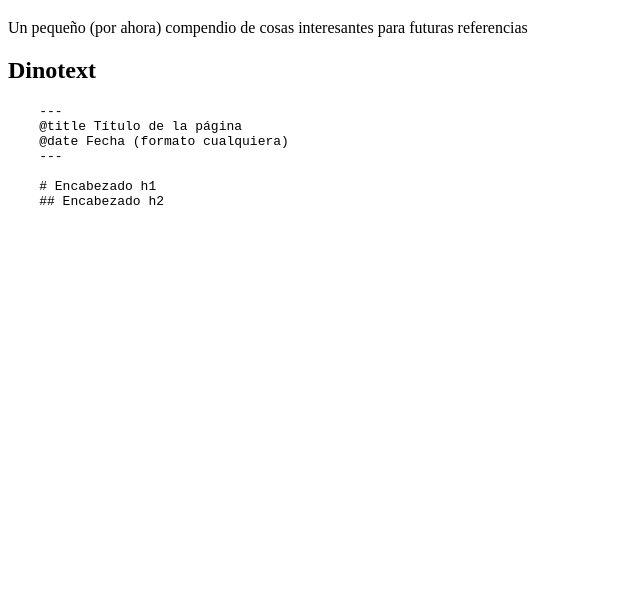
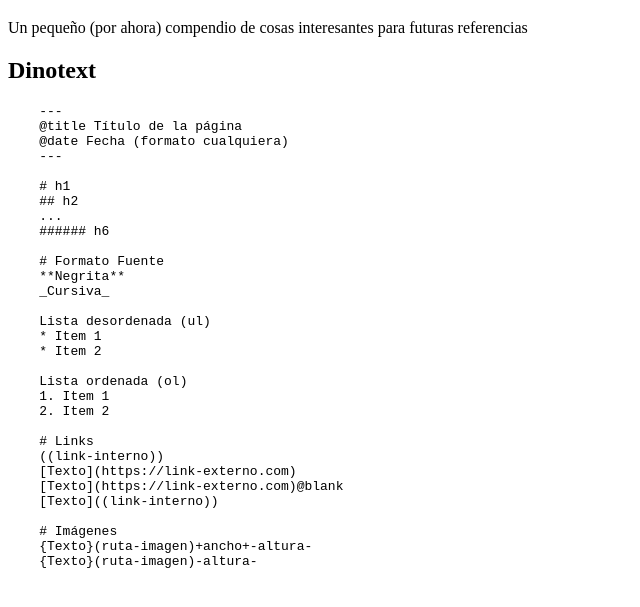
Before and after one commit to adriandomc/cheatsheet, a plain HTML site: page index.html in a window 1280 px wide. Shown: the part 61-668 px from the top of the page, without its empty margins (0-640 px from the left). Drawn offline with Linux system fonts and the light colour scheme.

Commit message:
Feat: Add new cheats regarding Dinotext markup language

```diff
--- a/index.html
+++ b/index.html
@@ -15,8 +15,33 @@
     @date Fecha (formato cualquiera)
     ---
 
-    # Encabezado h1
-    ## Encabezado h2
+    # h1
+    ## h2
+    ...
+    ###### h6
+
+    # Formato Fuente
+    **Negrita**
+    _Cursiva_
+
+    Lista desordenada (ul)
+    * Item 1
+    * Item 2
+
+    Lista ordenada (ol)
+    1. Item 1
+    2. Item 2
+
+    # Links
+    ((link-interno))
+    [Texto](https://link-externo.com)
+    [Texto](https://link-externo.com)@blank
+    [Texto]((link-interno))
+
+    # Imágenes
+    {Texto}(ruta-imagen)+ancho+-altura-
+    {Texto}(ruta-imagen)-altura-
+
   </pre>
 </body>
 </html>
```
